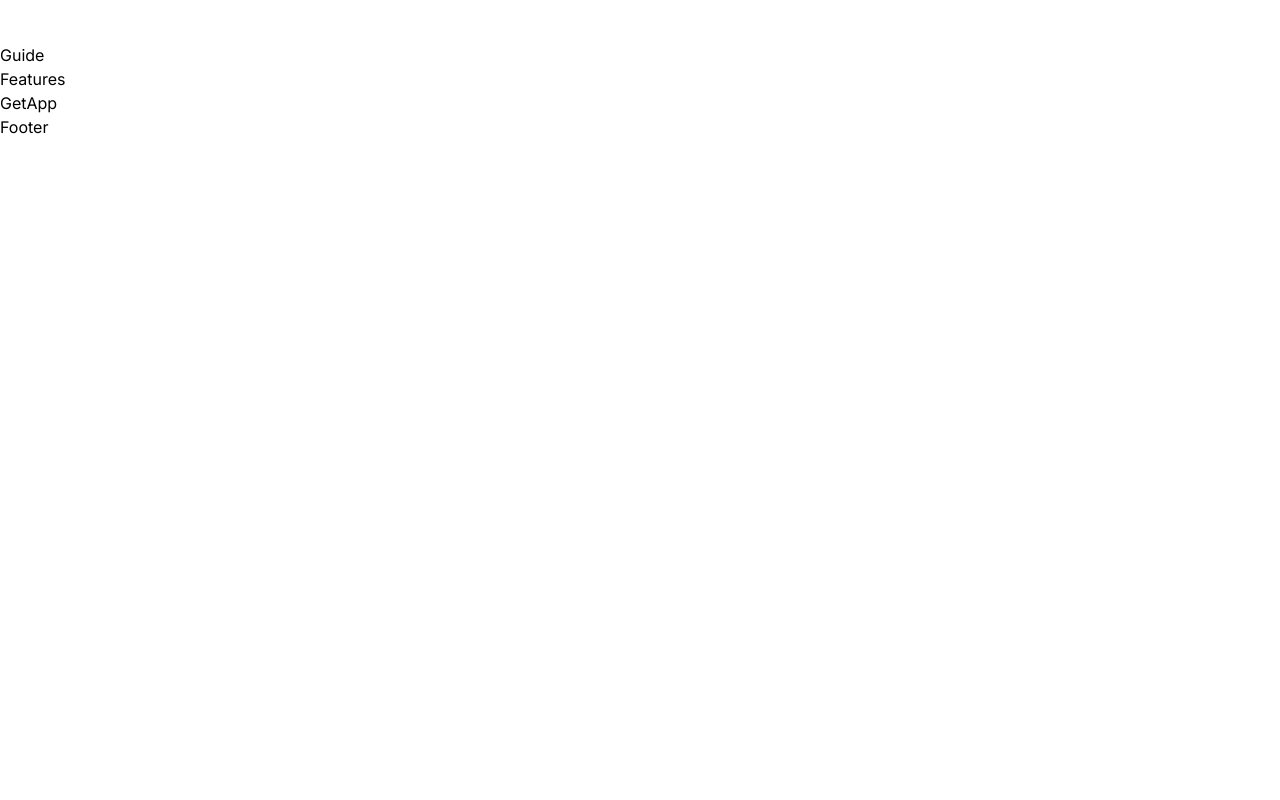
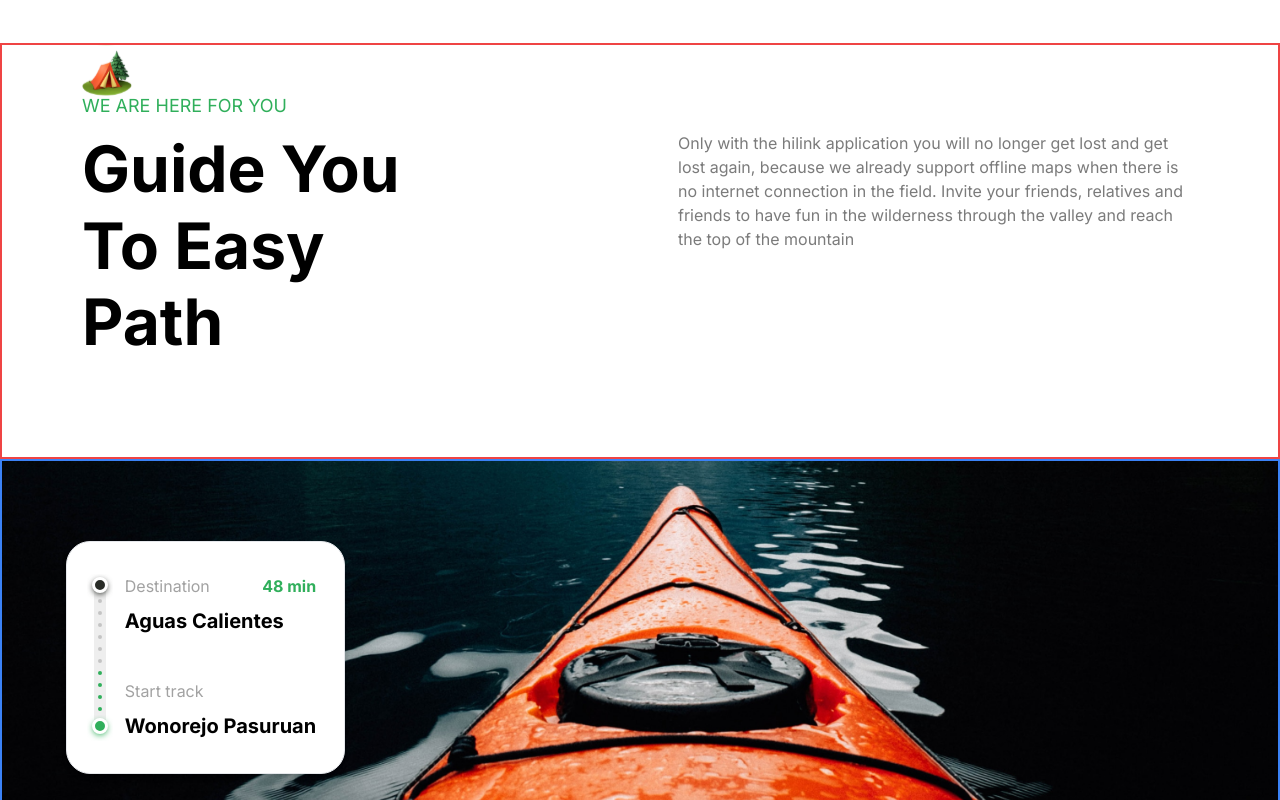
Before and after one commit to EhsanBakhshi/next-trip-advisor-app, a Next.js app: page / in a window 1280 px wide. Shown: the part 1800-2600 px from the top of the page. Before the commit the page ends 1939 px from the top, so only its background shows below. Built offline with nearby package versions, Linux system fonts and the light colour scheme.

Commit message:
guide-section completed

```diff
--- a/components/sections/home/guide.tsx
+++ b/components/sections/home/guide.tsx
@@ -1,5 +1,64 @@
+import Image from "next/image";
+
 const Guide = () => {
-  return <div>Guide</div>;
+  return (
+    <section className="flexCenter flex-col">
+      <div className="border-2 border-red-500 padding-container max-container w-full pb-24">
+        <Image src="/camp.svg" alt="camp" width={50} height={50} />
+        <p className="uppercase regular-18 -mt-1 mb-3 text-green-50">
+          We are here for you
+        </p>
+        <div className="flex flex-wrap justify-between gap-5 lg:gap-10">
+          <h2 className="bold-40 lg:bold-64 xl:max-w-[390px]">
+            Guide You To Easy Path
+          </h2>
+          <p className="regular-16 text-gray-30 xl:max-w-[520px]">
+            Only with the hilink application you will no longer get lost and get
+            lost again, because we already support offline maps when there is no
+            internet connection in the field. Invite your friends, relatives and
+            friends to have fun in the wilderness through the valley and reach
+            the top of the mountain
+          </p>
+        </div>
+      </div>
+
+      <div className="flexCenter max-container relative w-full border-2 border-blue-500">
+        <Image
+          src="/boat.png"
+          alt="boat"
+          width={1440}
+          height={580}
+          className="w-full object-cover object-center 2xl:rounded-5xl"
+        />
+
+        <div className="absolute flex bg-white py-8 pl-5 pr-7 gap-3 rounded-3xl border shadow-md md:left-[5%] lg:top-20">
+          <Image
+            src="/meter.svg"
+            alt="meter"
+            width={16}
+            height={158}
+            className="h-full w-auto"
+          />
+          <div className="flexBetween flex-col">
+            <div className="flex w-full flex-col">
+              <div className="flexBetween w-full">
+                <p className="regular-16 text-gray-20">Destination</p>
+                <p className="bold-16 text-green-50">48 min</p>
+              </div>
+              <p className="bold-20 mt-2">Aguas Calientes</p>
+            </div>
+
+            <div className="flex w-full flex-col">
+              <p className="regular-16 text-gray-20">Start track</p>
+              <h4 className="bold-20 mt-2 whitespace-nowrap">
+                Wonorejo Pasuruan
+              </h4>
+            </div>
+          </div>
+        </div>
+      </div>
+    </section>
+  );
 };
 
 export default Guide;
```
